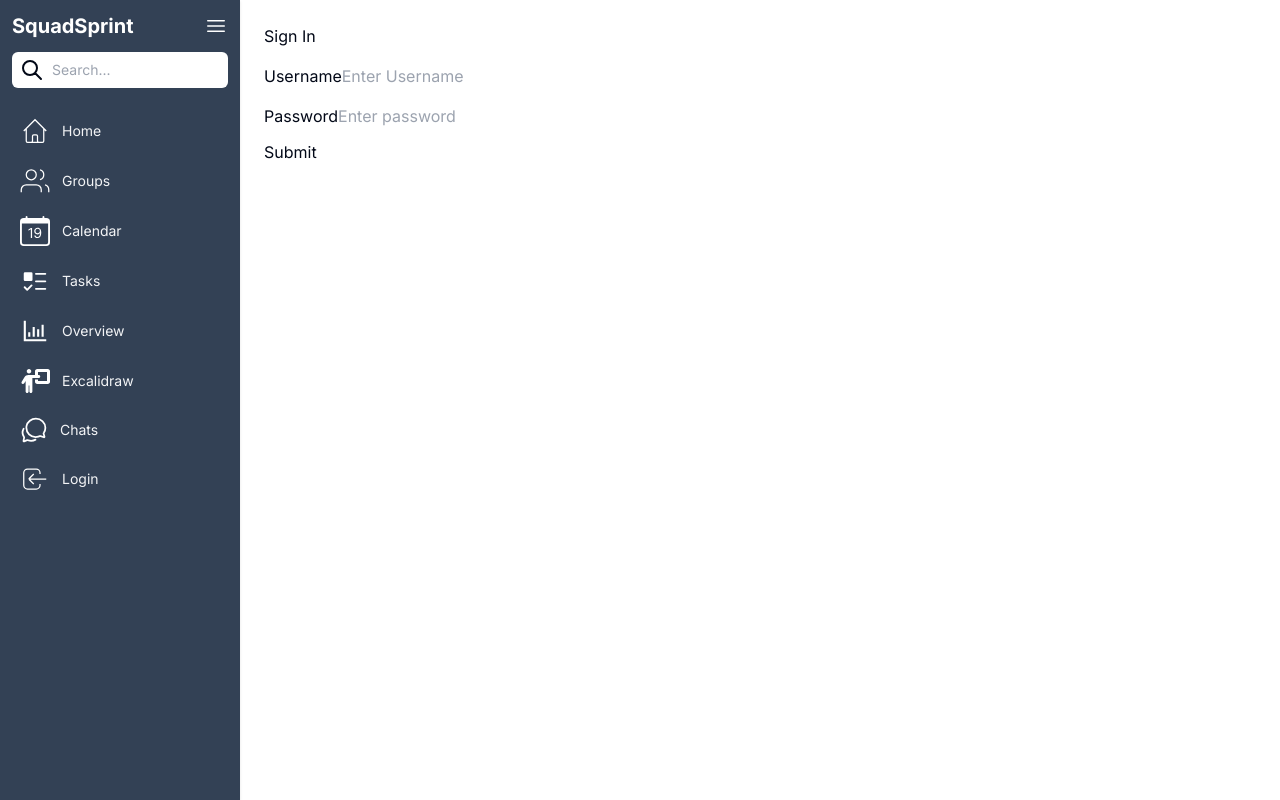
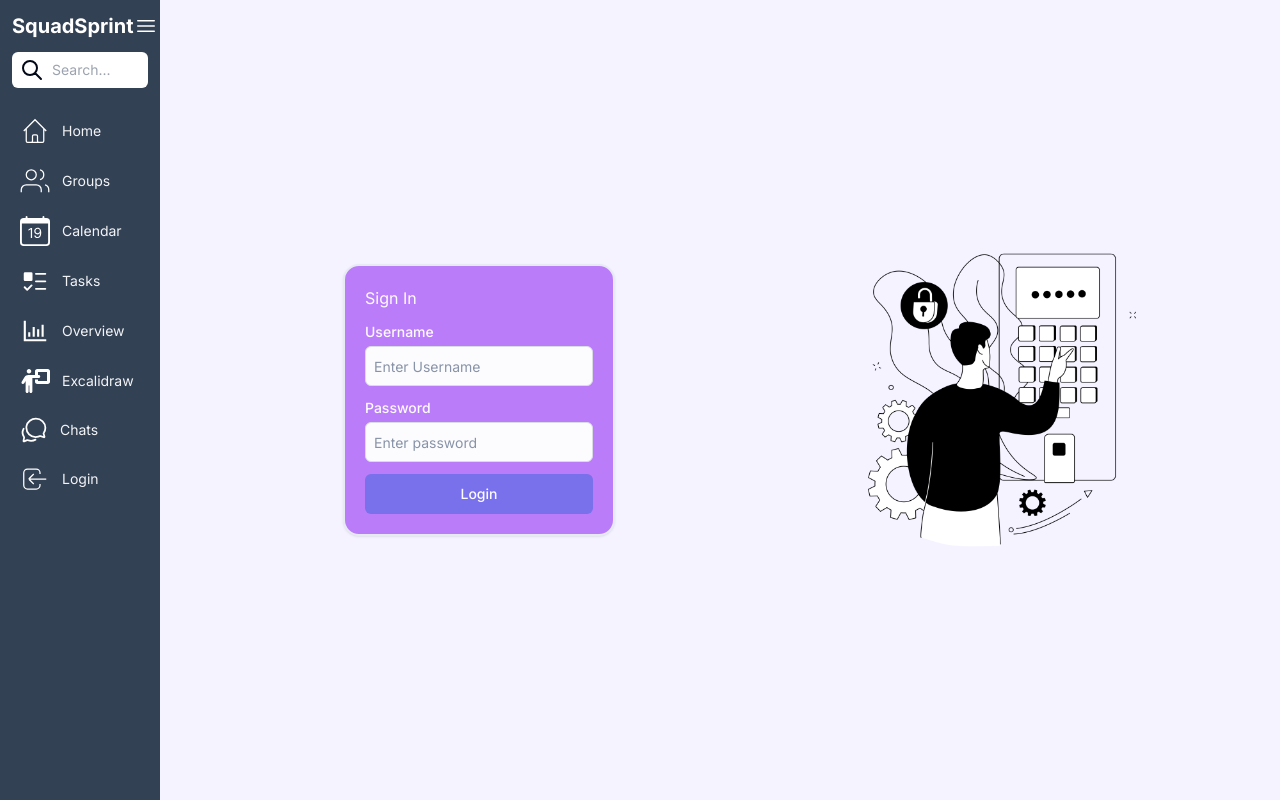
Before and after one commit to msionut28/squadsprint_fe, a Next.js app: page /login in a window 1280 px wide. Built offline with nearby package versions, Linux system fonts and the light colour scheme; no server answers.

Commit message:
EDIT TASK DIALOG

```diff
--- a/app/calendar/page.jsx
+++ b/app/calendar/page.jsx
@@ -1,9 +1,9 @@
 "use client";
+import { useEffect, useState } from "react";
 import FullCalendar from "@fullcalendar/react";
 import dayGridPlugin from "@fullcalendar/daygrid";
 import interactionPlugin, { Draggable } from "@fullcalendar/interaction";
 import timeGridPlugin from "@fullcalendar/timegrid";
-import { useEffect, useState } from "react";
 import DeleteDialog from "../components/DeleteDialog/DeleteDialog";
 import AddTaskDialog from "../components/AddTaskDialog/AddTaskDialog";
 
@@ -148,6 +148,8 @@ export default function Home() {
         setShowDeleteModal={setShowDeleteModal}
         handleDelete={handleDelete}
         handleCloseModal={handleCloseModal}
+        dialogTitle={'Delete Task'}
+        dialogText={'Are you sure you want to delete this task?'}
       />
 
       <AddTaskDialog
--- /dev/null
+++ b/app/components/CustomDialog/CustomDialog.jsx
@@ -0,0 +1,36 @@
+import {
+    Dialog,
+    DialogContent,
+    DialogDescription,
+    DialogFooter,
+    DialogHeader,
+    DialogTitle,
+    DialogTrigger,
+  } from "@/components/ui/dialog";
+  import { Button } from "@/components/ui/button"
+
+const CustomDialog = ({dialogBtnTxt, dialogTitle, dialogDesc, children, dialogFooter }) => {
+    return(
+        <Dialog>
+        <DialogTrigger asChild>
+          <Button variant="outline">{dialogBtnTxt}</Button>
+        </DialogTrigger>
+        <DialogContent className="sm:max-w-[425px]">
+          <DialogHeader>
+            <DialogTitle>{dialogTitle}</DialogTitle>
+            <DialogDescription>
+             {dialogDesc}
+            </DialogDescription>
+          </DialogHeader>
+          {children}
+          <DialogFooter>
+            <p className="text-center text-gray-500 text-xs">
+              {dialogFooter}
+            </p>
+          </DialogFooter>
+        </DialogContent>
+      </Dialog>
+    )
+}
+
+export default CustomDialog
--- a/app/components/Performance/Performance.jsx
+++ b/app/components/Performance/Performance.jsx
@@ -9,7 +9,7 @@ const Chart = dynamic(() => import('react-apexcharts'), { ssr: false });
 
 
 const Performance = () => {
-    const perfomanceChartSeries = [150, 21, 15];
+    const perfomanceChartSeries = [30, 21, 15];
     const perfomanceChartOptions = {
         dataLabels: { enabled: !1 },
         labels: ['Direct', 'Referral', 'Organic'],
--- a/app/components/SideBar/SideBar.jsx
+++ b/app/components/SideBar/SideBar.jsx
@@ -8,17 +8,21 @@ import Image from "next/image";
 export default function SideBar() {
   const [open, setOpen] = useState(false);
   const { user } = useAuth();
+  const settingSidebar = () => {
+    console.log(open);
+    setOpen(!open)
+  }
   return (
     <div className="flex">
       <div
         className={` ${
-          open ? "w-40" : "w-60 "
+          open ? "w-60" : "w-40 "
         } flex flex-col h-screen p-3 bg-slate-700 shadow duration-300`}
       >
         <div className="space-y-3">
           <div className="flex items-center justify-between">
             <h2 className="text-xl font-bold text-white">SquadSprint</h2>
-            <button onClick={() => setOpen(!open)}>
+            <button onClick={() => settingSidebar()}>
               <svg
                 xmlns="http://www.w3.org/2000/svg"
                 fill="none"
--- a/app/layout.jsx
+++ b/app/layout.jsx
@@ -19,7 +19,7 @@ export default function RootLayout({ children }) {
             <SideBar />
             <div className="relative flex flex-1 flex-col overflow-y-auto overflow-x-hidden">
               <main>
-                <div className="mx-auto max-w-screen-2xl p-4 md:p-6 2xl:p-10">
+                <div>
                   {children}
                 </div>
               </main>
--- a/app/login/page.jsx
+++ b/app/login/page.jsx
@@ -1,23 +1,29 @@
-'use client'
+"use client";
 import axios from "axios";
 import { useState, useEffect } from "react";
 import { useAuth } from "@/context/AuthContext";
 import { useRouter } from "next/navigation";
+import { useForm } from "react-hook-form";
+import { Button } from "@/components/ui/button";
+import { Input } from "@/components/ui/input";
+import { Label } from "@/components/ui/label";
+import Image from "next/image";
 
 export default function Login() {
-  const router = useRouter()
-  const { login, user } = useAuth()
+  const router = useRouter();
+  const { login, user } = useAuth();
+  const { register, handleSubmit } = useForm();
   const [username, setUsername] = useState("");
   const [password, setPassword] = useState("");
-  const backendURL = process.env.BACKEND_URL
+  const backendURL = process.env.BACKEND_URL;
 
-  const submit = async (e) => {
-    e.preventDefault();
+  const submit = async () => {
     const userlogin = {
       username: username,
       password: password,
     };
-    // Create the POST requuest
+    console.log(userlogin);
+    // Create the POST request
     const { data } = await axios.post(
       `${backendURL}/customtoken/`,
       userlogin,
@@ -33,28 +39,34 @@ export default function Login() {
     localStorage.setItem("access_token", data.access);
     localStorage.setItem("refresh_token", data.refresh);
     axios.defaults.headers.common["Authorization"] = `Bearer ${data["access"]}`;
-    await login(data)
+    await login(data);
   };
   useEffect(() => {
-    const redirect = async () =>{
+    const redirect = async () => {
       if (user) {
         console.log("inside redirect", user);
-        router.push('/')
+        router.push("/");
       }
-    }
-    if(user !== null){
-      setTimeout(redirect, 200)
+    };
+    if (user !== null) {
+      setTimeout(redirect, 200);
     }
   }, [user, router]);
   return (
-    <div className="Auth-form-container">
-      <form className="Auth-form" onSubmit={submit}>
-        <div className="Auth-form-content">
-          <h3 className="Auth-form-title">Sign In</h3>
+    <div className="grid grid-cols-2 gap-1 w-screen h-screen bg-violet-50">
+      <div className="col-span-1 flex flex-col justify-center items-center">
+        <form
+          className="mx-auto border-2 rounded-2xl bg-purple-500 shadow opacity-75 hover:opacity-100 transition ease-in-out delay-150"
+          onSubmit={handleSubmit(submit)}
+        >
+          <div className="p-5">
+            <h3 className="text-white">Sign In</h3>
             <div className="form-group mt-3">
-            <label>Username</label>
-            <input
-              className="form-control mt-1"
+              <Label className="block text-sm font-medium text-white">
+                Username
+              </Label>
+              <Input
+                className="mt-1 p-2 border border-gray-300 rounded-md w-full"
                 placeholder="Enter Username"
                 name="username"
                 type="text"
@@ -64,24 +76,38 @@ export default function Login() {
               />
             </div>
             <div className="form-group mt-3">
-            <label>Password</label>
-            <input
+              <Label className="block text-sm font-medium text-white">
+                Password
+              </Label>
+              <Input
                 name="password"
                 type="password"
-              className="form-control mt-1"
+                className="mt-1 p-2 border border-gray-300 rounded-md w-full"
                 placeholder="Enter password"
                 value={password}
                 required
                 onChange={(e) => setPassword(e.target.value)}
               />
             </div>
-          <div className="d-grid gap-2 mt-3">
-            <button type="submit" className="btn btn-primary">
-              Submit
-            </button>
+            <div className="mt-3">
+              <Button
+                type="submit"
+                className="w-full px-4 py-2 border border-transparent text-sm font-medium rounded-md text-white bg-indigo-600 hover:bg-indigo-700 focus:outline-none focus:ring-2 focus:ring-offset-2 focus:ring-indigo-500"
+              >
+                Login
+              </Button>
             </div>
           </div>
         </form>
       </div>
+      <div className="col-span-1 flex flex-col justify-start items-start my-auto">
+        <Image
+          src="/vectors/login.png"
+          width={400}
+          height={400}
+          alt="login vector"
+        />
+      </div>
+    </div>
   );
-};
+}
--- a/app/page.jsx
+++ b/app/page.jsx
@@ -1,10 +1,10 @@
-'use client'
+"use client";
 
 import { useState, useEffect } from "react";
 import { fetchProjectData } from "@/data/ProjectCardData";
 import ProjectCard from "./components/ProjectCard/ProjectCard";
 import Performance from "./components/Performance/Performance";
-import Members from "./components/Members/Members"
+import Members from "./components/Members/Members";
 import Loading from "./components/Loading/Loading";
 
 export default function Home() {
@@ -15,12 +15,11 @@ export default function Home() {
         const result = await fetchProjectData();
         setData(result);
       } catch (error) {
-        console.error(error)
+        console.error(error);
       }
     };
 
     fetchDataFromBackend();
-    console.log(data);
   }, []);
   return (
     <div>
@@ -50,10 +49,16 @@ export default function Home() {
             percentage={data.employees.length}
             description="Active Members"
           />
-        </div>) : <Loading innertext={"Please 🐻 with us while we're getting the data from the dark side.."}/>
+        </div>
+      ) : (
+        <Loading
+          innertext={
+            "Please 🐻 with us while we're getting the data from the dark side.."
           }
+        />
+      )}
       <Performance />
-      <Members/>
+      <Members />
     </div>
   );
 }
--- a/next.config.js
+++ b/next.config.js
@@ -5,7 +5,7 @@ const nextConfig = {
   },
   reactStrictMode: false,
   distDir: 'build',
-  output: 'export'
+  // output: 'export'
 };
 
 module.exports = nextConfig;
--- a/styles/global.css
+++ b/styles/global.css
@@ -74,3 +74,8 @@
     @apply bg-background text-foreground;
   }
 }
+
+body, h1, h2, h3, p {
+  margin: 0;
+  padding: 0;
+}
```
Also changed, not shown: app/components/DeleteDialog/DeleteDialog.jsx (+19 -3 lines), app/task/page.jsx (+102 -48 lines), app/components/DynamicForm/DynamicForm.jsx (renamed from app/components/Form/Form.jsx), public/vectors/login.jpg (added), public/vectors/login.png (added). Lines whose indentation alone changed are shown as unchanged.
